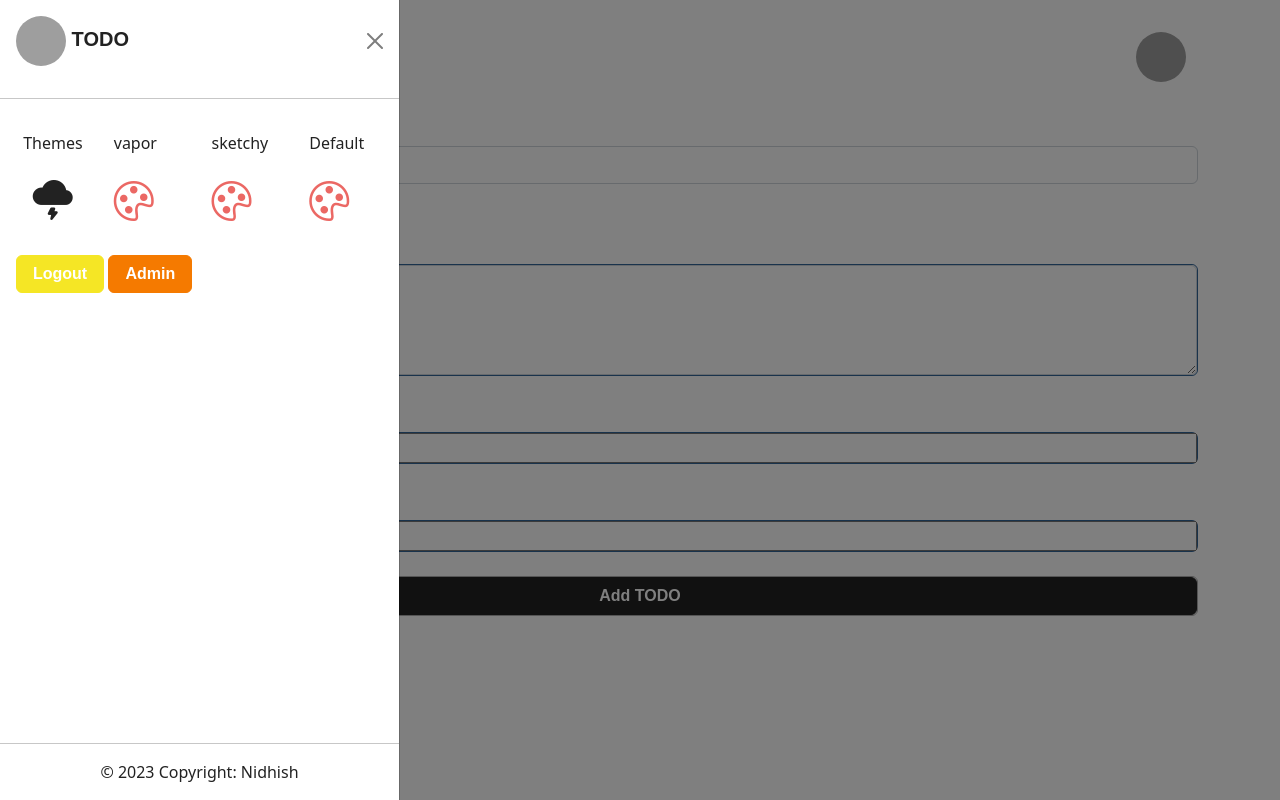
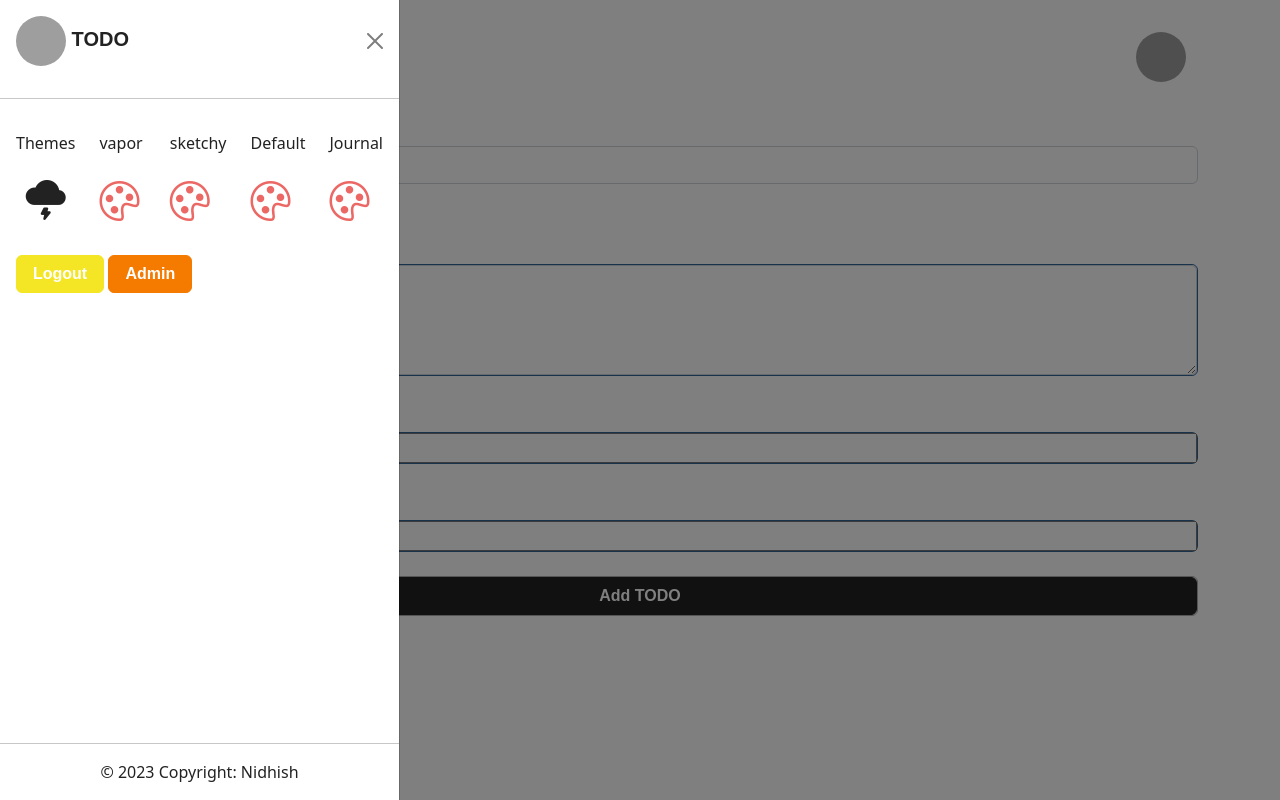
Before and after one commit to nidhish17/Todo_web_app, a Django app: page / in a window 1280 px wide, after a click that opens the changed part. Run offline with Django 4.2, Linux system fonts and the light colour scheme; the visitor is signed in with stand-in values (Sample User, id 1); data comes from the database, SQL or seed files in the repository; data that the repository does not hold is empty; some libraries are stand-ins or nearby versions; some web fonts are replaced; grey boxes are pictures that could not be loaded.

Commit message:
theme update

```diff
--- a/todo/todoapp/templates/todo/sidebar.html
+++ b/todo/todoapp/templates/todo/sidebar.html
@@ -38,6 +38,14 @@
                     <a onclick="switchTheme('https://cdn.jsdelivr.net/npm/bootstrap@5.3.2/dist/css/bootstrap.min.css')"
                        class="text-decoration-none"><i class="bi bi-palette fs-1 themebs5"></i></a>
                 </div>
+
+                <div class="col">
+                    <p>Journal</p>
+                    <a onclick="switchTheme('https://bootswatch.com/5/cerulean/bootstrap.min.css')"
+                       class="text-decoration-none"><i class="bi bi-palette fs-1 themebs5"></i></a>
+                </div>
+
+
             </div>
 {#        <hr>#}
         <br>
```
